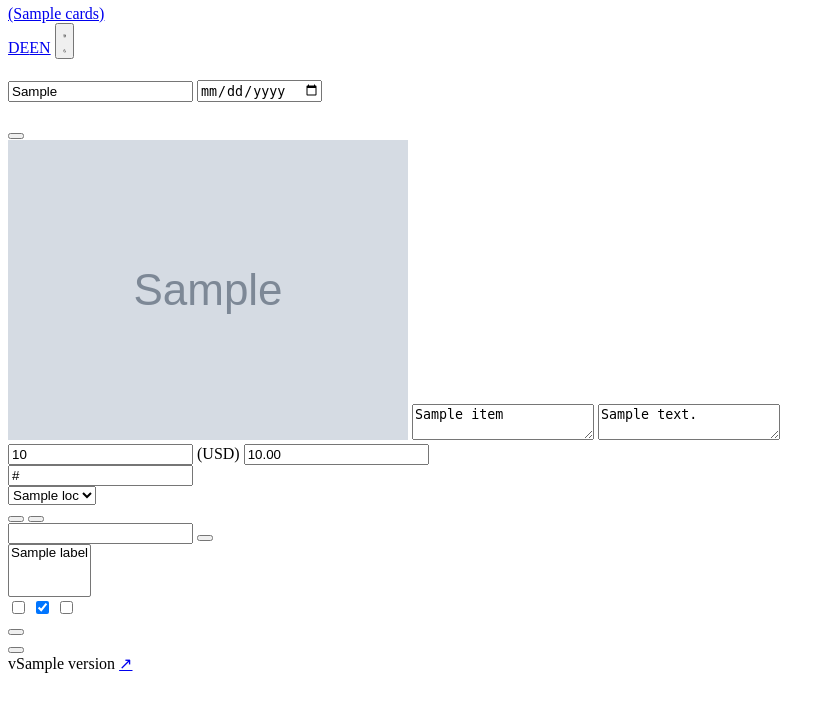
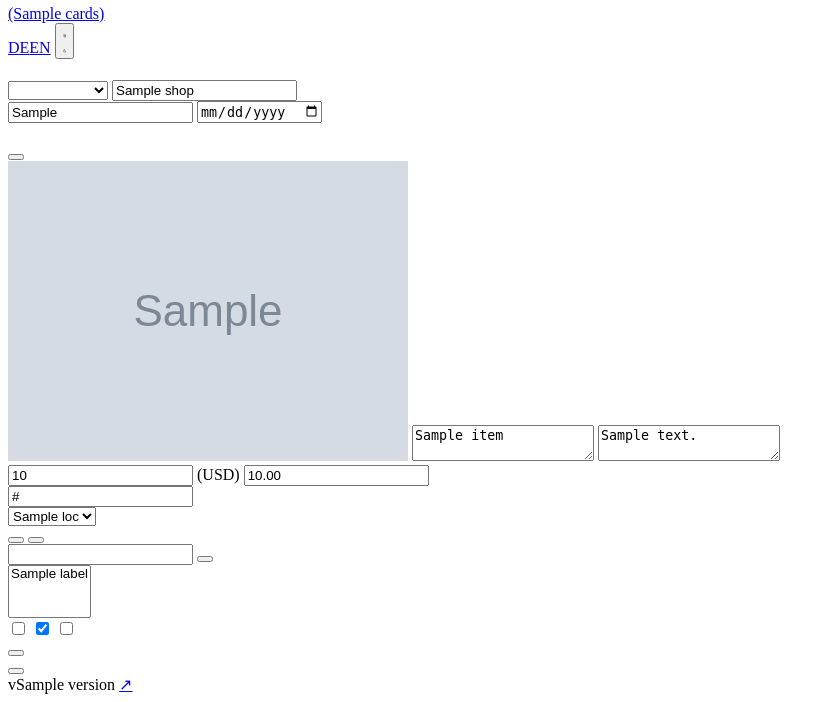
Before and after one commit to skyhell/order2homebox, a FastAPI app: template server/app/templates/edit.html in a window 1280 px wide. Shown: the part 1271-1973 px from the top of the page, without its empty margins (0-835 px from the left). Before the commit the page ends 1944 px from the top, so only its background shows below. Run offline with FastAPI, Linux system fonts and the light colour scheme; the template is opened without the code that fills it: most values are stand-ins (such as "Sample title", 1, 10 or a date in 2020); grey boxes marked "Sample" are stand-in pictures.

Commit message:
Let the shop be corrected on the edit page, including a custom name
The shop travelled through the edit page as a hidden field, so a manual
entry always reached Homebox as "Amazon" — the app never asked, and there
was nowhere on the page to fix it afterwards either. It is a real, editable
dropdown now (fed by the same shops list the start page's radios already
use), and the start page's "enter manually" link carries whatever shop was
picked there instead of dropping it.

A "Sonstiges" option additionally accepts a shop the app has no scraper for
at all: Order.shop is a plain str now rather than the fixed four-value enum
(fetching still only ever produces one of the four, since that is what
selects the scraper), so a typed name reaches purchaseFrom exactly as given
and survives a draft reload.

Co-Authored-By: Claude Sonnet 5 <noreply@anthropic.com>
Claude-Session: https://claude.ai/code/session_01LPXnvKWX4uzhr1WTc7iDVY

```diff
--- a/server/app/homebox.py
+++ b/server/app/homebox.py
@@ -279,7 +279,7 @@ class HomeboxClient:
 
         update = self._item_to_update(item)
         update["quantity"] = draft.quantity
-        update["purchaseFrom"] = order.shop.display_name
+        update["purchaseFrom"] = order.shop_display_name
         if draft.unit_price is not None:
             update["purchasePrice"] = draft.unit_price
         if order.order_date:
@@ -351,7 +351,7 @@ class HomeboxClient:
 
         update = self._entity_to_update(item)
         update["quantity"] = draft.quantity
-        update["purchaseFrom"] = order.shop.display_name
+        update["purchaseFrom"] = order.shop_display_name
         if draft.unit_price is not None:
             update["purchasePrice"] = draft.unit_price
         if order.order_date:
--- a/server/app/locales/de.json
+++ b/server/app/locales/de.json
@@ -44,6 +44,8 @@
   "index_title": "Bestellung erfassen",
   "index_subtitle": "Shop wählen, Bestellnummer eingeben — die Artikel werden automatisch von der Bestellseite geholt.",
   "shop_label": "Shop",
+  "shop_other_option": "Sonstiges …",
+  "shop_other_placeholder": "Name des Shops",
   "order_no_label": "Bestellnummer",
   "order_no_placeholder": "z. B. 302-1234567-1234567",
   "fetch_submit": "Daten holen",
--- a/server/app/locales/en.json
+++ b/server/app/locales/en.json
@@ -44,6 +44,8 @@
   "index_title": "Capture an order",
   "index_subtitle": "Pick the shop, enter the order number — the items are fetched from the order page automatically.",
   "shop_label": "Shop",
+  "shop_other_option": "Other …",
+  "shop_other_placeholder": "Shop name",
   "order_no_label": "Order number",
   "order_no_placeholder": "e.g. 302-1234567-1234567",
   "fetch_submit": "Fetch data",
--- a/server/app/main.py
+++ b/server/app/main.py
@@ -46,6 +46,10 @@ from .scrapers import ParseFailed, ScrapeError, SessionExpired, get_scraper
 
 BASE_DIR = Path(__file__).parent
 DOCS_URL = "https://github.com/skyhell/order2homebox#readme"
+# The edit page's shop <select> carries this instead of a shop name when
+# "Sonstiges" is picked; _order_from_form then takes the real name from the
+# text box next to it. Never a value a user could type themselves.
+SHOP_OTHER = "__other__"
 # Homebox renders an item's asset id as the last three digits of an
 # incrementing integer, dash-separated and zero-padded to at least three:
 # 1 -> 000-001, 629 -> 000-629, 12345678 -> 12345-678. So the group after the
@@ -137,6 +141,7 @@ def _context(request: Request, **context) -> dict:
         t=lambda key, **kw: t(key, lang, **kw),
         card_print_status=lambda entry: _card_print_status(entry, lang),
         shops=list(Shop),
+        shop_other=SHOP_OTHER,
         homebox_url=settings.qr_base_url,
         version=__version__,
         docs_url=DOCS_URL,
@@ -427,7 +432,7 @@ async def _edit_page(
         locations=locations,
         hb_labels=labels,
         warning=warning,
-        draft_info={"order_no": order.order_no, "shop": order.shop.value,
+        draft_info={"order_no": order.order_no, "shop": order.shop,
                     "cards": len(cards)},
     )
 
@@ -481,8 +486,13 @@ async def create_location(request: Request, user: str = Depends(require_login)):
 
 
 def _order_from_form(form) -> Order:
+    shop = str(form.get("shop", "amazon"))
+    if shop == SHOP_OTHER:
+        # Falls back to "amazon" rather than storing the sentinel itself if the
+        # box was picked but left empty — an unnamed shop is not a shop.
+        shop = str(form.get("shop_custom", "")).strip() or "amazon"
     return Order(
-        shop=Shop(form.get("shop", "amazon")),
+        shop=shop,
         order_no=str(form.get("order_no", "")).strip(),
         order_date=str(form.get("order_date", "")).strip(),
     )
--- a/server/app/templates/edit.html
+++ b/server/app/templates/edit.html
@@ -2,15 +2,32 @@
 {% block content %}
 <div class="page-wide">
   <h1 class="page-title">{{ t('edit_title') }}</h1>
-  <p class="page-subtitle">{{ t('edit_order_info', order_no=order.order_no or '—', shop=order.shop.display_name) }}</p>
+  <p class="page-subtitle">{{ t('edit_order_info', order_no=order.order_no or '—', shop=order.shop_display_name) }}</p>
 
   {% if warning %}<div class="banner banner-warning">{{ warning }}</div>{% endif %}
 
   <form method="post" action="/create" id="create-form">
-    <input type="hidden" name="shop" value="{{ order.shop.value }}">
     <input type="hidden" name="item_count" value="{{ item_count }}">
 
     <div class="card meta-card">
+      {# A div, not a label: it fronts two controls (the select and the
+         custom-name box), and a label wrapping more than one is ambiguous
+         about which it names — same reasoning as the location field below. #}
+      <div class="field field-inline">
+        <span>{{ t('shop_label') }}</span>
+        <select class="input" name="shop" id="shop-select" onchange="toggleCustomShop(this)">
+          {% for s in shops %}
+          <option value="{{ s.value }}" {% if s.value == order.shop %}selected{% endif %}>{{ s.display_name }}</option>
+          {% endfor %}
+          <option value="{{ shop_other }}" {% if order.shop not in shops %}selected{% endif %}>{{ t('shop_other_option') }}</option>
+        </select>
+        {# Named separately from the <select>: only its value is meant to
+           reach _order_from_form, and only when "Sonstiges" was actually
+           picked — see toggleCustomShop() and the SHOP_OTHER handling there. #}
+        <input class="input{% if order.shop in shops %} hidden{% endif %}" type="text" name="shop_custom"
+               id="shop-custom" placeholder="{{ t('shop_other_placeholder') }}"
+               value="{{ '' if order.shop in shops else order.shop }}">
+      </div>
       <label class="field field-inline">
         <span>{{ t('order_no_label') }}</span>
         <input class="input input-mono" type="text" name="order_no" value="{{ order.order_no }}">
--- a/server/app/templates/index.html
+++ b/server/app/templates/index.html
@@ -42,6 +42,6 @@
     <button class="btn btn-primary btn-block" type="submit" data-loading-text="{{ t('fetch_loading') }}">{{ t('fetch_submit') }}</button>
   </form>
 
-  <p class="center-note"><a class="subtle-link" href="/manual">{{ t('manual_link') }}</a></p>
+  <p class="center-note"><a class="subtle-link" href="/manual" onclick="return withSelectedShop(this)">{{ t('manual_link') }}</a></p>
 </div>
 {% endblock %}
```
Also changed, not shown: docs/PLAN.md (+1 -1 lines), server/app/models.py (+10 -1 lines), server/app/static/app.js (+20 -0 lines), server/tests/test_web.py (+113 -0 lines), CHANGELOG.md.
